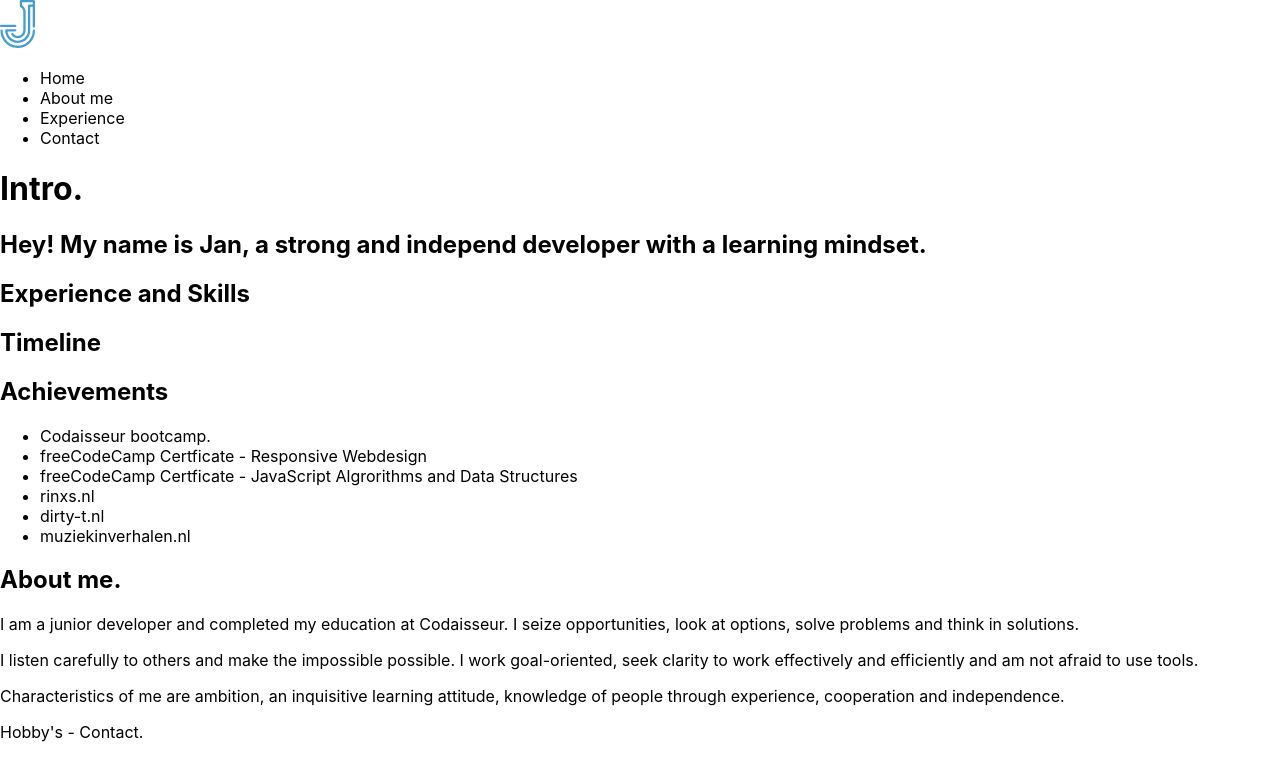
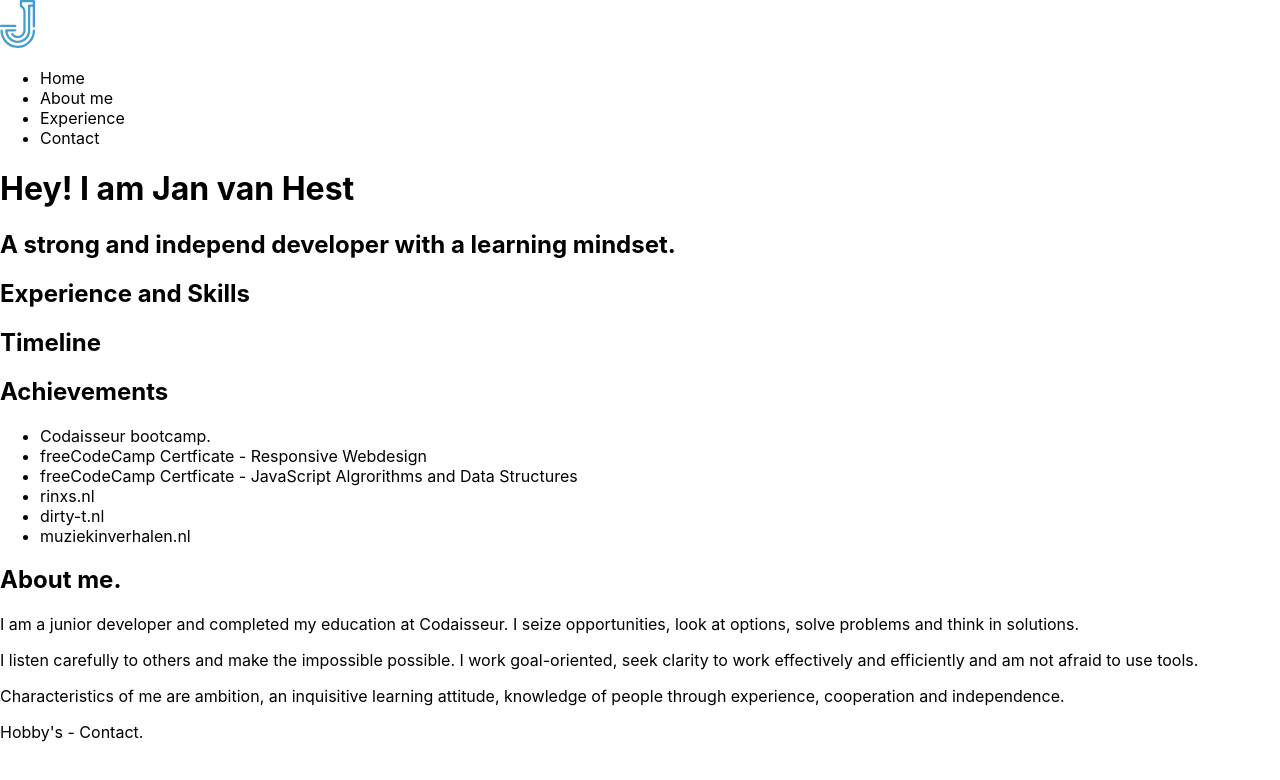
Before and after one commit to jhhest/porftolio-site, a React (Create React App) app: page / in a window 1280 px wide. Shown: the top 780 px of the page. Built offline with nearby package versions, Linux system fonts and the light colour scheme.

Commit message:
Added function component intro.jsx. Just a simple component to introduce the site and myself

```diff
--- a/src/App.js
+++ b/src/App.js
@@ -1,15 +1,13 @@
 import React from "react";
 import Header from "./components/Header.jsx";
+import Intro from "./components/Intro.jsx";
 
 function App() {
   return (
     <div className="App">
       <Header />
-      <h1>Intro.</h1>
-      <h2>
-        Hey! My name is Jan, a strong and independ developer with a learning
-        mindset.
-      </h2>
+      <Intro />
+
       <h2>Experience and Skills</h2>
       <h2>Timeline</h2>
       <h2>Achievements</h2>
--- /dev/null
+++ b/src/components/Intro.jsx
@@ -0,0 +1,12 @@
+import React, { Fragment } from "react";
+
+function Intro() {
+  return (
+    <Fragment>
+      <h1>Hey! I am Jan van Hest</h1>
+      <h2>A strong and independ developer with a learning mindset.</h2>
+    </Fragment>
+  );
+}
+
+export default Intro;
```
